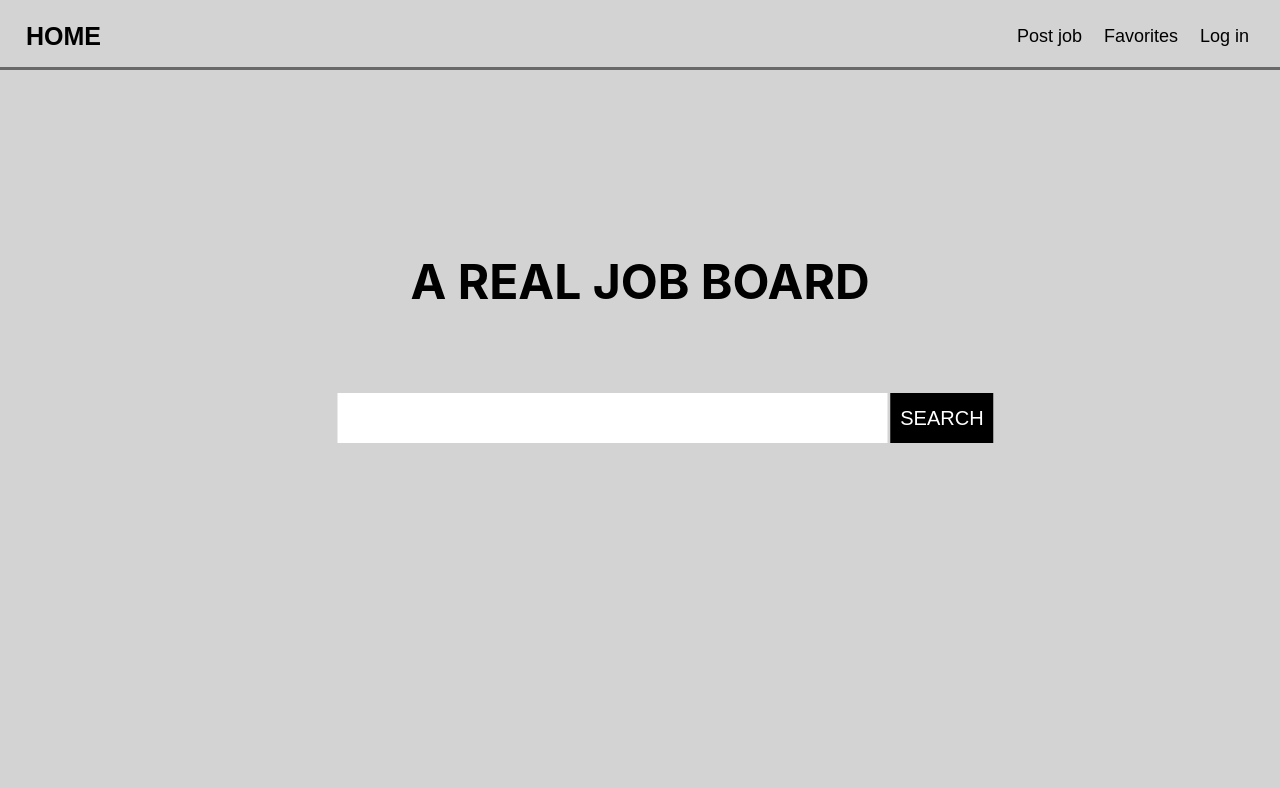
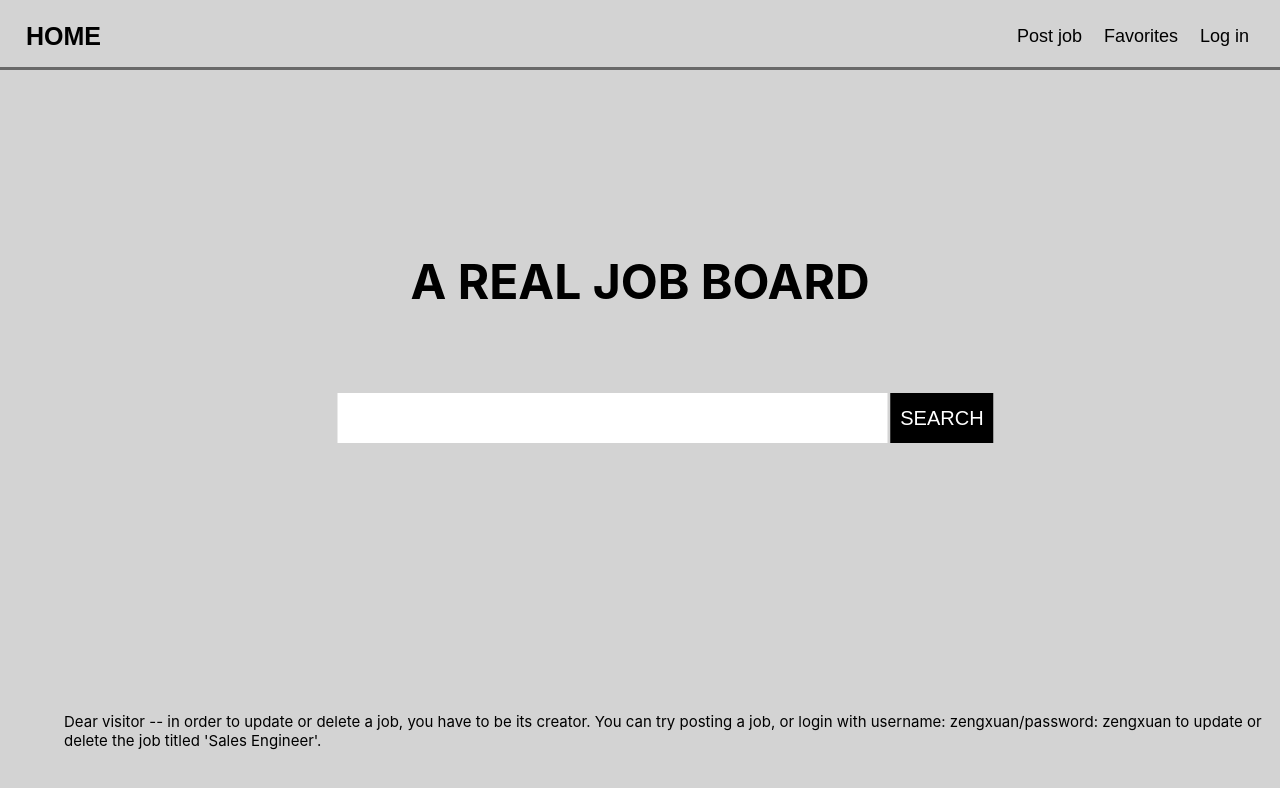
Before and after one commit to clumsyhat1994/xuan-zeng-project3, a React (Create React App) app: page / in a window 1280 px wide. Shown: the top 788 px of the page. Built offline with nearby package versions, Linux system fonts and the light colour scheme.

Commit message:
added a note

```diff
--- a/src/components/SearchBar.js
+++ b/src/components/SearchBar.js
@@ -15,6 +15,8 @@ export default function SearchBar() {
                     navigate('./searchResult/' + searchContent);
                 }}>SEARCH</button>
             </div>
+            <div id='note'>Dear visitor --  in order to update or delete a job, you have to be its creator.
+                You can try posting a job, or login with username: zengxuan/password: zengxuan to update or delete the job titled 'Sales Engineer'. </div>
         </>
     );
 }
--- a/src/index.css
+++ b/src/index.css
@@ -1,3 +1,7 @@
+html, body, root{
+  height: 750px;
+}
+
 body {
   margin: 0;
   font-family: -apple-system, BlinkMacSystemFont, 'Segoe UI', 'Roboto', 'Oxygen',
@@ -17,6 +21,7 @@ code {
 #root{
   position: relative;
   font-size: 24px;
+  height: 100%;
 }
 
 
@@ -27,6 +32,14 @@ code {
 
 .error{
   color: crimson;
+}
+
+#note{
+  font-size: 15px;
+  position: absolute;
+  bottom: 0;
+  left: 5%;
+
 }
 
 #authentication{
@@ -131,7 +144,7 @@ code {
   transform:translateY(4%);
 }
 
-#navBar button:not(#home):hover{
+#navBar> button:not(#home):hover{
   border-bottom: black 5px solid;
 }
 
```
